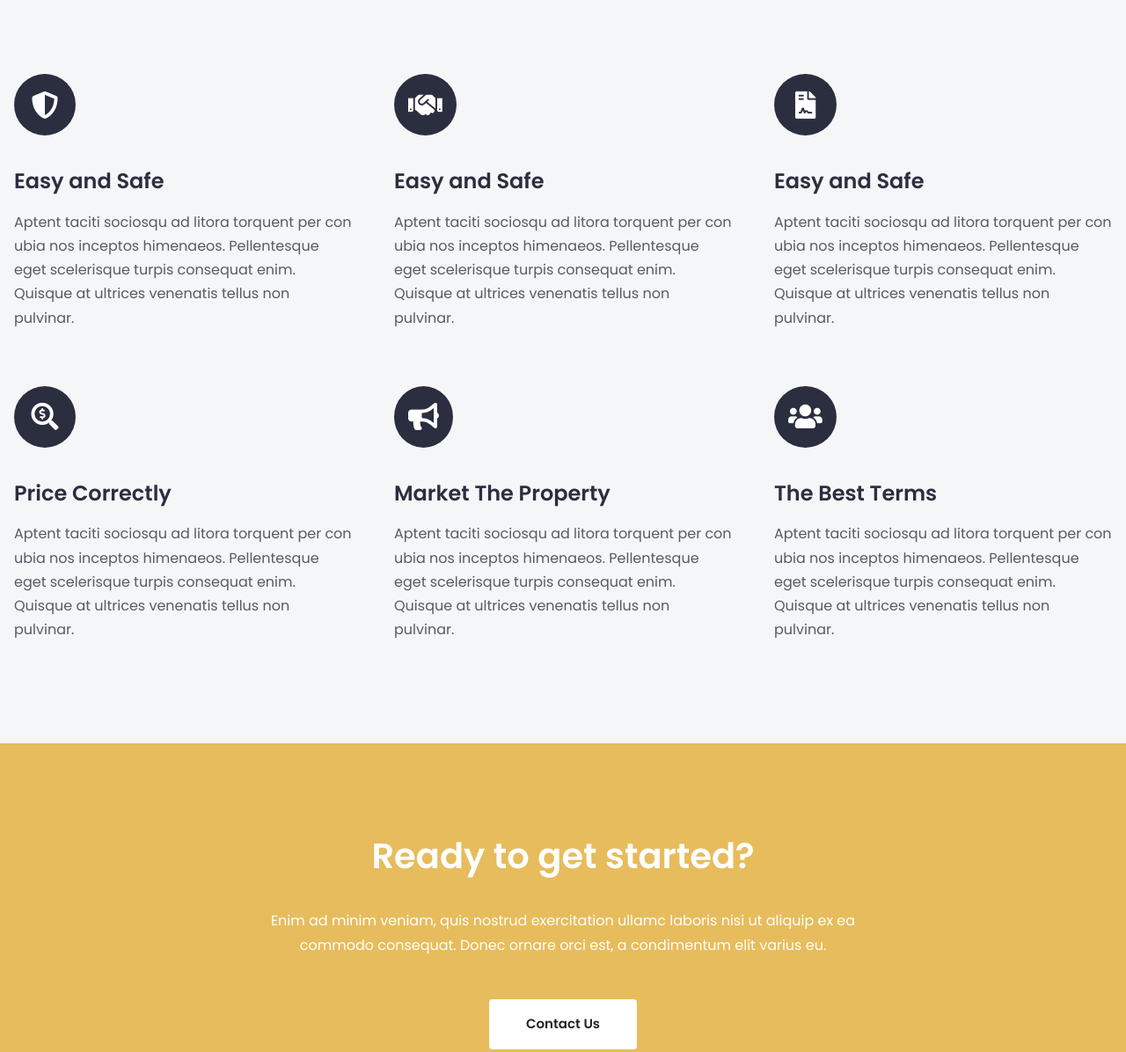
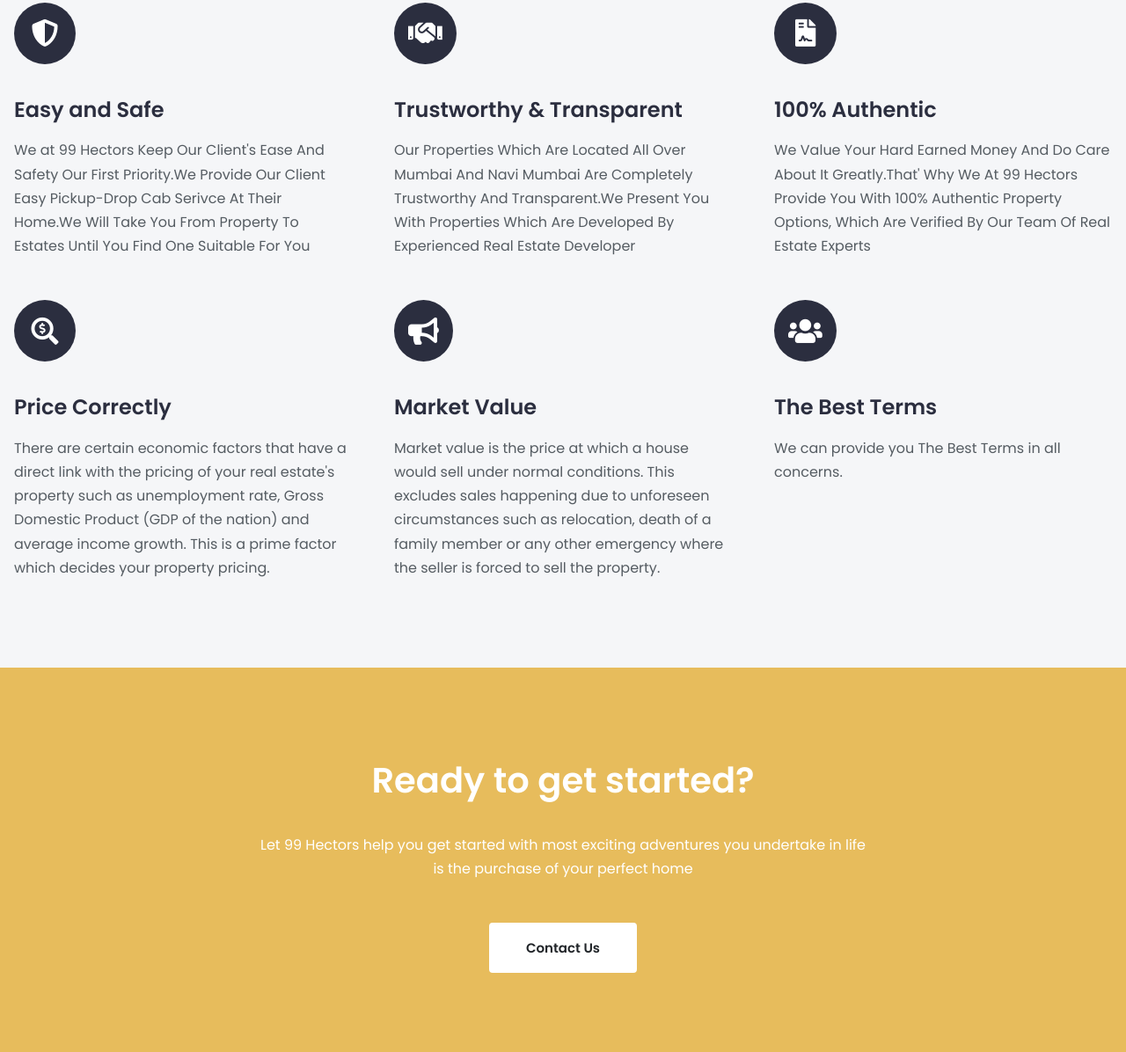
Before and after one commit to TaherAfsar/99Hectors, a plain HTML site: page page-featured-box.html in a window 1280 px wide. Shown: the part 979-2175 px from the top of the page at 88% size. Drawn offline with Linux system fonts and the light colour scheme.

Commit message:
Updated Featured Box with legit content

```diff
--- a/page-featured-box.html
+++ b/page-featured-box.html
@@ -119,13 +119,7 @@
                   <div class="text-center">
                     <h1 class="mb-3 text-white mt-n1">Features Box</h1>
                     <div class="pt-3">
-                      <p class="px-lg-6 text-white mb-2">
-                        Aecenas metus lacus, viverra vitae urna a, facilisis
-                        faucibus leo. Sed sagittis ipsum id lacus pharetra
-                        accumsan placerat. Nunc facilisis fringilla maximus
-                        sagittis. Donec tortor sed dolor aliquam sodales id ac
-                        nisi. Cras semper lectus augue.
-                      </p>
+                      <p class="px-lg-6 text-white mb-2"></p>
                     </div>
                   </div>
                 </div>
@@ -154,12 +148,11 @@
                       for our Investors
                     </h2>
                     <p>
-                      Donec sodales lacinia augue in semper. Proin vitae aliquet
-                      lectus. Ut sodales orci a mi faucibus, ac ullamcorper
-                      metus pellentesque. Etiam vulputate, justo a congue
-                      aliquam, metus diam volutpat enim, vel semper turpis
-                      ligula in felis. Pellentesque facilisis turpis nec justo
-                      molestie condimentum.
+                      Our goal is to generate stable and growing distributions
+                      for our investors while protecting them against downside
+                      risk. Our assets are diversified by sector and geography,
+                      reducing exposure to movement in any single market and
+                      minimizing volatility.
                     </p>
                   </div>
                 </div>
@@ -172,11 +165,11 @@
                   <div>
                     <i class="fas fa-shield-alt icon-border bg-ebony-clay"></i>
                     <h4 class="mb-3">Easy and Safe</h4>
-                    <p>
-                      Aptent taciti sociosqu ad litora torquent per con ubia nos
-                      inceptos himenaeos. Pellentesque eget scelerisque turpis
-                      consequat enim. Quisque at ultrices venenatis tellus non
-                      pulvinar.
+                    <p class="mb-0">
+                      We at 99 Hectors Keep Our Client's Ease And Safety Our
+                      First Priority.We Provide Our Client Easy Pickup-Drop Cab
+                      Serivce At Their Home.We Will Take You From Property To
+                      Estates Until You Find One Suitable For You
                     </p>
                   </div>
                 </div>
@@ -185,12 +178,12 @@
                     <i
                       class="px-3 fas fa-handshake icon-border bg-ebony-clay text-white"
                     ></i>
-                    <h4 class="mb-3">Easy and Safe</h4>
-                    <p>
-                      Aptent taciti sociosqu ad litora torquent per con ubia nos
-                      inceptos himenaeos. Pellentesque eget scelerisque turpis
-                      consequat enim. Quisque at ultrices venenatis tellus non
-                      pulvinar.
+                    <h4 class="mb-3">Trustworthy & Transparent</h4>
+                    <p class="mb-0">
+                      Our Properties Which Are Located All Over Mumbai And Navi
+                      Mumbai Are Completely Trustworthy And Transparent.We
+                      Present You With Properties Which Are Developed By
+                      Experienced Real Estate Developer
                     </p>
                   </div>
                 </div>
@@ -199,12 +192,12 @@
                     <i
                       class="px-4 fas fa-file-contract icon-border bg-ebony-clay text-white"
                     ></i>
-                    <h4 class="mb-3">Easy and Safe</h4>
-                    <p>
-                      Aptent taciti sociosqu ad litora torquent per con ubia nos
-                      inceptos himenaeos. Pellentesque eget scelerisque turpis
-                      consequat enim. Quisque at ultrices venenatis tellus non
-                      pulvinar.
+                    <h4 class="mb-3">100% Authentic</h4>
+                    <p class="mb-0">
+                      We Value Your Hard Earned Money And Do Care About It
+                      Greatly.That' Why We At 99 Hectors Provide You With 100%
+                      Authentic Property Options, Which Are Verified By Our Team
+                      Of Real Estate Experts
                     </p>
                   </div>
                 </div>
@@ -216,11 +209,12 @@
                       class="fas fa-search-dollar icon-border bg-ebony-clay text-white"
                     ></i>
                     <h4 class="mb-3">Price Correctly</h4>
-                    <p>
-                      Aptent taciti sociosqu ad litora torquent per con ubia nos
-                      inceptos himenaeos. Pellentesque eget scelerisque turpis
-                      consequat enim. Quisque at ultrices venenatis tellus non
-                      pulvinar.
+                    <p class="mb-0">
+                      There are certain economic factors that have a direct link
+                      with the pricing of your real estate's property such as
+                      unemployment rate, Gross Domestic Product (GDP of the
+                      nation) and average income growth. This is a prime factor
+                      which decides your property pricing.
                     </p>
                   </div>
                 </div>
@@ -229,12 +223,13 @@
                     <i
                       class="px-3 fas fa-bullhorn icon-border bg-ebony-clay text-white"
                     ></i>
-                    <h4 class="mb-3">Market The Property</h4>
-                    <p>
-                      Aptent taciti sociosqu ad litora torquent per con ubia nos
-                      inceptos himenaeos. Pellentesque eget scelerisque turpis
-                      consequat enim. Quisque at ultrices venenatis tellus non
-                      pulvinar.
+                    <h4 class="mb-3">Market Value</h4>
+                    <p class="mb-0">
+                      Market value is the price at which a house would sell
+                      under normal conditions. This excludes sales happening due
+                      to unforeseen circumstances such as relocation, death of a
+                      family member or any other emergency where the seller is
+                      forced to sell the property.
                     </p>
                   </div>
                 </div>
@@ -245,10 +240,7 @@
                     ></i>
                     <h4 class="mb-3">The Best Terms</h4>
                     <p class="mb-0">
-                      Aptent taciti sociosqu ad litora torquent per con ubia nos
-                      inceptos himenaeos. Pellentesque eget scelerisque turpis
-                      consequat enim. Quisque at ultrices venenatis tellus non
-                      pulvinar.
+                      We can provide you The Best Terms in all concerns.
                     </p>
                   </div>
                 </div>
@@ -266,9 +258,9 @@
                     <h1 class="mb-3 text-white">Ready to get started?</h1>
                     <div class="pt-3">
                       <p class="px-lg-6 mb-5 text-white">
-                        Enim ad minim veniam, quis nostrud exercitation ullamc
-                        laboris nisi ut aliquip ex ea commodo consequat. Donec
-                        ornare orci est, a condimentum elit varius eu.
+                        Let 99 Hectors help you get started with most exciting
+                        adventures you undertake in life is the purchase of your
+                        perfect home
                       </p>
                     </div>
                     <a
```
